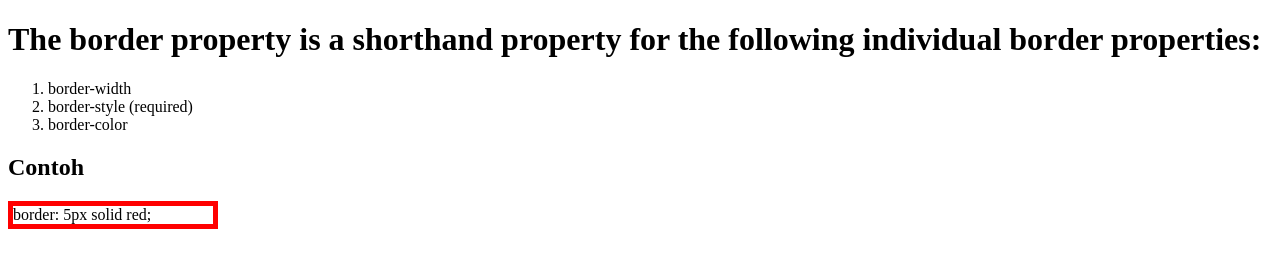
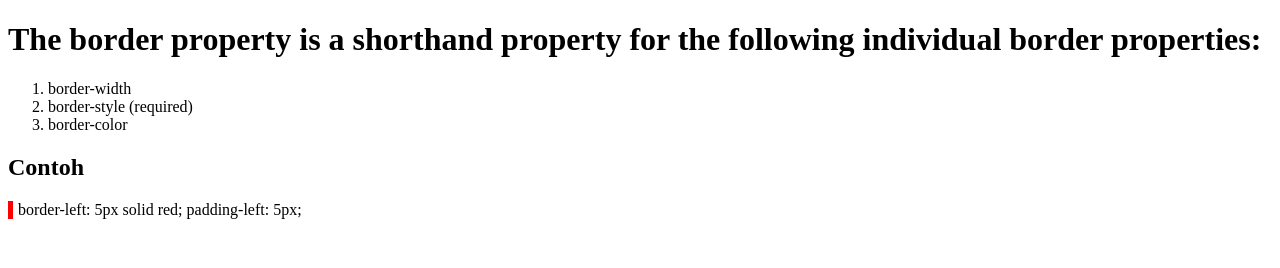
Before and after one commit to risqiraa/CSS-FULL-COURSE, a plain HTML site: page view/index.html in a window 1280 px wide. Drawn offline with Linux system fonts and the light colour scheme.

Commit message:
34.CSS border shorthand FIXED

```diff
--- a/view/index.html
+++ b/view/index.html
@@ -6,8 +6,8 @@
         text-align: left;
       }
       p.border {
-        border: 5px solid red;
-        max-width: 200px;
+        border-left: 5px solid red;
+        padding-left: 5px;
       }
       /* Four values */
     </style>
@@ -23,6 +23,6 @@
       <li>border-color</li>
     </ol>
     <h2>Contoh</h2>
-    <p class="border">border: 5px solid red;</p>
+    <p class="border">border-left: 5px solid red; padding-left: 5px;</p>
   </body>
 </html>
```
